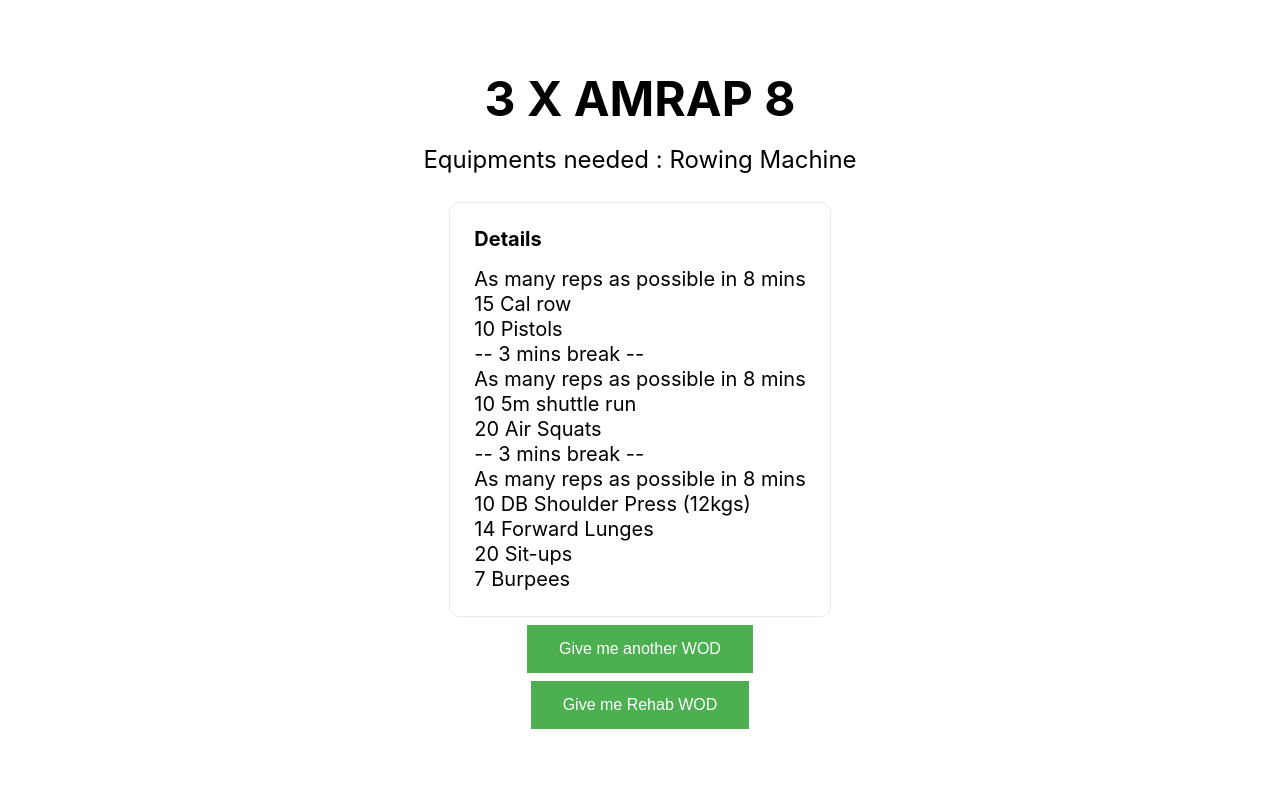
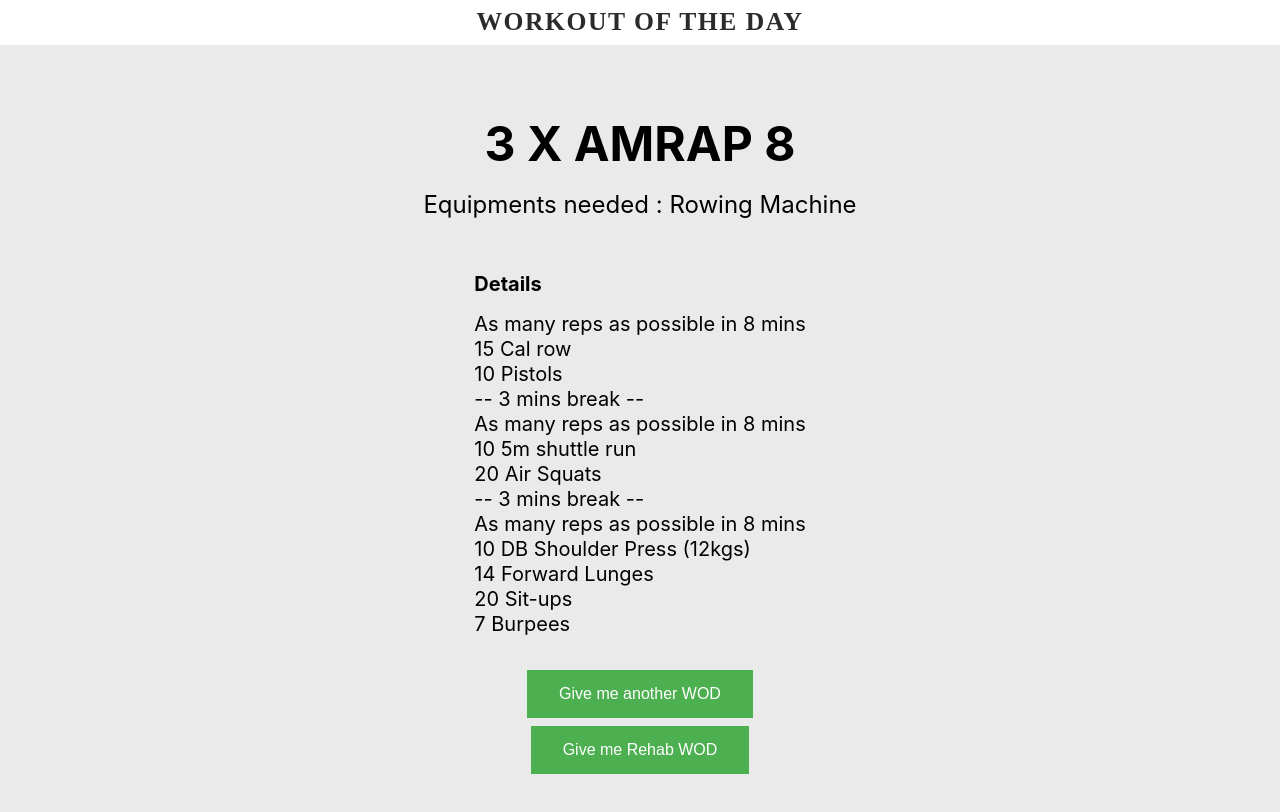
Before and after one commit to kjkaizens/givemeawod, a Next.js app: page /22042022 in a window 1280 px wide. Shown: the top 812 px of the page. Built offline with nearby package versions, Linux system fonts and the light colour scheme.

Commit message:
Added Navbar and title

```diff
--- /dev/null
+++ b/components/Navbar.js
@@ -0,0 +1,23 @@
+import Link from 'next/link'
+import styles from "../styles/Home.module.css"
+
+const Navbar = () => {
+  return (
+    <nav className={styles.navbar}>
+        <div className={styles.navbarTitle}> Workout of the day</div>
+    </nav>
+    // <div style={styles}>
+    //   <Link href='/'>
+    //     <a>Home Page</a>
+    //   </Link>
+    //   <Link href='/about'>
+    //     <a>About a Link</a>
+    //   </Link>
+    //   <Link href='/contact'>
+    //     <a>Contact Page</a>
+    //   </Link>
+    // </div>
+  );
+};
+
+export default Navbar;
--- a/pages/_app.tsx
+++ b/pages/_app.tsx
@@ -1,9 +1,12 @@
 import '../styles/globals.css'
-import type { AppProps } from 'next/app'
+import Navbar from '../components/Navbar'
 
 
 function MyApp({ Component, pageProps }: AppProps) {
-  return <Component {...pageProps} />
+  return <>
+  <Navbar></Navbar>
+  <Component {...pageProps} />
+  </>
 }
 
 export default MyApp
--- a/styles/Home.module.css
+++ b/styles/Home.module.css
@@ -1,5 +1,6 @@
 .container {
   padding: 0 2rem;
+  background-color: #eaeaea;
 }
 
 .main {
@@ -137,3 +138,53 @@ a.card:active {
   display: inline-block;
   font-size: 16px;
 }
+
+.navbar{
+  position: relative;
+  background-color: #ffffff;
+  background: #FFFFFF;
+  /* box-shadow: 0px 2px 8px rgba(0, 0, 0, 0.1); */
+  }
+
+.navbarTitle{
+  /* position: relative;   */
+  font-family: 'Montserrat';
+  font-style: normal;
+  font-weight: 600;
+  font-size: 1.6rem;
+  line-height: 2.0rem;
+  margin: .4rem;
+  /* display: flex; */
+  align-items: center;
+  text-align: center;
+  letter-spacing: 0.06em;
+  text-transform: uppercase;
+
+  color: #2B2B2B;
+}
+
+/* .navbarLinks{
+  text-decoration: none;
+  padding: 1 rem;
+  display: block;
+}
+
+.navbarLinks ul{
+  margin: 0;
+  padding: 0;
+  display: flex;
+}
+
+.navbarLinks li{
+  list-style: none;
+}
+
+.navbarLinks li:hover{
+  background-color:#eaeaea;
+}
+
+.navbarLinks li a{
+  text-decoration: none;
+  padding: 1rem;
+  display: block;
+} */
```
